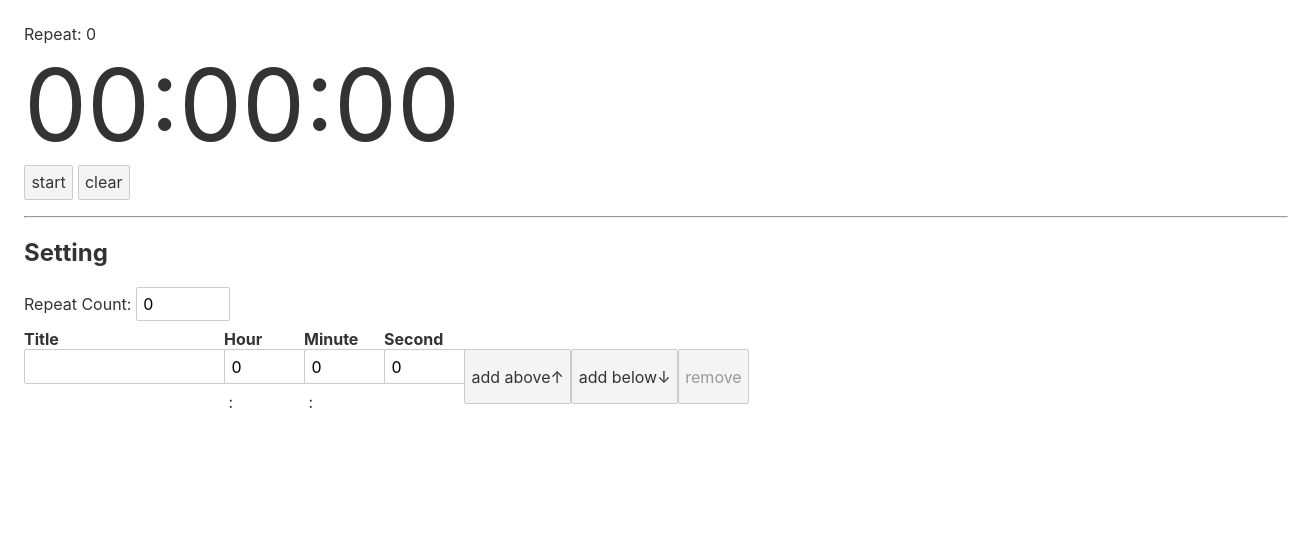
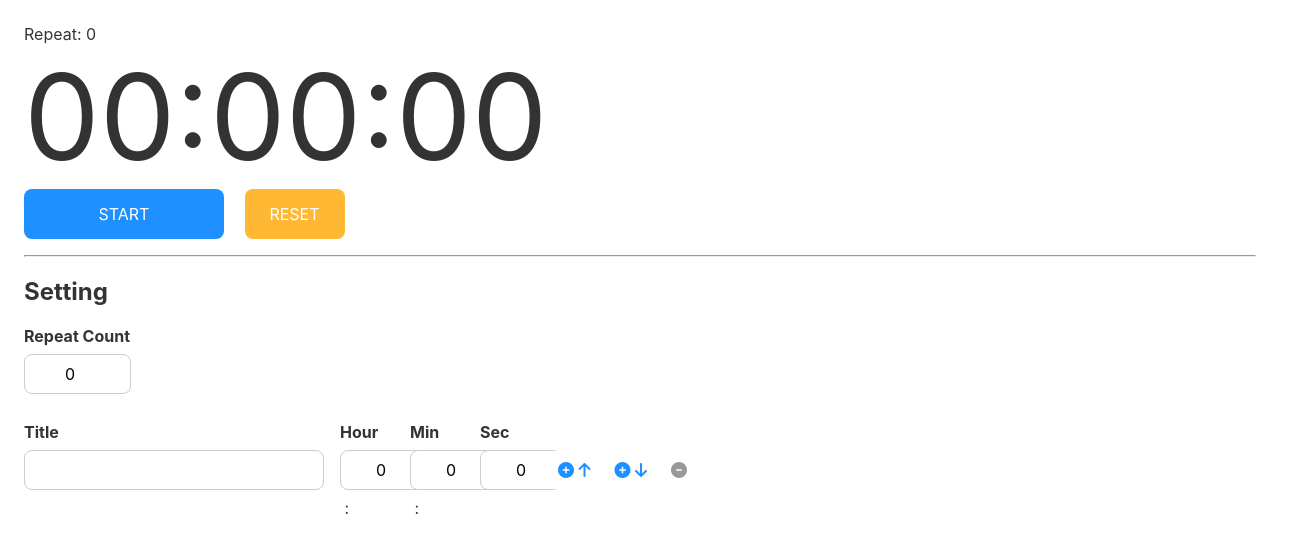
Before and after one commit to masakurapa/timer.masakurapa.com, a Svelte app: page / in a window 1280 px wide. Shown: the top 552 px of the page, 1304 px wide, since content can reach past the window. Built offline with nearby package versions, Linux system fonts and the light colour scheme.

Commit message:
見た目を少し修正

```diff
--- a/public/index.html
+++ b/public/index.html
@@ -9,6 +9,7 @@
 	<link rel='stylesheet' href='/global.css'>
 	<link rel='stylesheet' href='/build/bundle.css'>
 
+	<script src="https://kit.fontawesome.com/4e4a01a531.js"></script>
 	<script defer src='/build/bundle.js'></script>
 </head>
 
--- a/src/App.svelte
+++ b/src/App.svelte
@@ -1,20 +1,35 @@
+<main>
+    <div>Repeat: {repeatCount}</div>
+    <div class="title">{$timerSettings[index] !== undefined ? $timerSettings[index].title : ''}</div>
+    <div class="timer">{timerText}</div>
+
+    {#if !isTimerStarted}
+        <button
+            class="start-btn"
+            on:click="{start}"
+        >START</button>
+    {:else}
+        <button
+            class="stop-btn"
+            on:click="{stop}"
+        >STOP</button>
+    {/if}
+    <button
+        class="reset-btn"
+        on:click="{clear}"
+        disabled={isTimerStarted}
+    >RESET</button>
+
+    <hr>
+    <Setting {isTimerStarted}/>
+</main>
+
 <script>
-    // タイマーの設定オブジェクト
-    const timerObj = {
-        title: '',
-        time: 0,
-        hour: 0,
-        minute: 0,
-        second: 0,
-    };
+    import { repeat, timerSettings } from './store.js';
+    import Setting from './Setting.svelte';
 
-    // ループさせるタイマーのリスト
-    // デフォルトはは一個の空タイマーをセット
-    let timers = [Object.assign({}, timerObj)];
     // setInterval/clearIntervalするためのオブジェクトの保持
     let interval;
-    // 設定を繰り返す数
-    let repeat = 0;
     // 繰り返した数
     let repeatCount = 0;
     // タイマー設定の位置
@@ -26,19 +41,21 @@
 
     // reactive
     $: {
-        const t = timers[index];
+        const t = $timerSettings[index];
+        if (t !== undefined) {
             const baseTime = (t.hour * 60 * 60) + (t.minute * 60) + t.second - t.time;
             const h = Math.floor((baseTime) / (60 * 60));
             const m = Math.floor((baseTime - (h * 60 * 60)) / 60);
             const s = (baseTime - (h * 60 * 60) - (m * 60));
             timerText = `${h.toString().padStart(2, '0')}:${m.toString().padStart(2, '0')}:${s.toString().padStart(2, '0')}`;
         }
+    }
 
     // タイマーの開始
     const start = () => {
         isTimerStarted = true;
         interval = setInterval(() => {
-            const t = timers[index];
+            const t = $timerSettings[index];
             const baseTime = (t.hour * 60 * 60) + (t.minute * 60) + t.second;
 
             if (t.time + 1 > baseTime) {
@@ -46,17 +63,17 @@
                 return;
             }
 
-            timers[index].time = t.time + 1;
+            $timerSettings[index].time = t.time + 1;
         }, 1000);
     }
 
     // 次のタイマーに行くための処理
     const next = () => {
         // 一周したらループ数をカウントアップ
-        if (index + 1 === timers.length) {
+        if (index + 1 === $timerSettings.length) {
             // ただしループの上限に達してたらタイマーは止めて次のステップに進まない
-            if (repeatCount === repeat) {
-                stop();
+            if (repeatCount === parseInt($repeat, 10)) {
+                clear();
                 return;
             }
 
@@ -65,9 +82,9 @@
 
         // 次のタイマー設定に移動する
         // 自分のカウントアップ値はとりあえずクリア
-        timers[index].time = 0;
+        $timerSettings[index].time = 0;
         // タイマー設定の位置をずらす
-        index = index + 1 === timers.length ? 0 : index + 1;
+        index = index + 1 === $timerSettings.length ? 0 : index + 1;
     }
 
     // タイマーの一時停止
@@ -81,104 +98,88 @@
         stop();
         repeatCount = 0;
         index = 0;
-        timers.forEach(t => {
+        timerSettings.update(settings => {
+            settings.forEach(t => {
                 t.time = 0;
             });
-        timers = timers;
+            return settings;
+        });
     }
-
-    // 上に追加
-    const addAbove = (i) => {
-        timers.splice(i, 0, Object.assign({}, timerObj))
-        timers = timers;
-    };
-
-    // 下に追加
-    const addBelow = (i) => {
-        timers.splice(i + 1, 0, Object.assign({}, timerObj))
-        timers = timers;
-    };
-
-    // 指定行のタイマー設定を削除
-    const remove = (i) => {
-        timers.splice(i, 1)
-        timers = timers;
-    };
 </script>
-
-<main>
-    <div>Repeat: {repeatCount}</div>
-    <div class="title">{timers[index].title}</div>
-    <div class="timer">{timerText}</div>
-
-    {#if !isTimerStarted}
-        <button on:click="{start}">start</button>
-    {:else}
-        <button on:click="{stop}">stop</button>
-    {/if}
-    <button on:click="{clear}" disabled={isTimerStarted}>clear</button>
-
-    <hr>
-    <h2>Setting</h2>
-    <div>
-        Repeat Count: <input type="number" max="23" min="0" disabled={isTimerStarted} bind:value={repeat}>
-    </div>
-
-    <div class="setting">
-        <div class="head input-text">Title</div>
-        <div class="head input-number">Hour</div>
-        <div class="head input-number">Minute</div>
-        <div class="head input-number">Second</div>
-    </div>
-
-    {#each timers as obj, i}
-        <div class="setting">
-            <div class="input-text">
-                <input type="text" disabled={isTimerStarted} bind:value={obj.title}>
-            </div>
-            <div class="input-number">
-                <input type="number" max="99" min="0" disabled={isTimerStarted} bind:value={obj.hour}>&nbsp;:&nbsp;
-            </div>
-            <div class="input-number">
-                <input type="number" max="59" min="0" disabled={isTimerStarted} bind:value={obj.minute}>&nbsp;:&nbsp;
-            </div>
-            <div class="input-number">
-                <input type="number" max="59" min="0" disabled={isTimerStarted} bind:value={obj.second}>
-            </div>
-
-            <button disabled={isTimerStarted} on:click="{() => addAbove(i)}">add above↑</button>
-            <button disabled={isTimerStarted} on:click="{() => addBelow(i)}">add below↓</button>
-            <button
-                on:click="{() => remove(i)}"
-                disabled={isTimerStarted || timers.length === 1}
-            >remove</button>
-        </div>
-    {/each}
-</main>
 
 <style>
     main {
-        padding: 1em;
-        width: 100%;
+        padding: 16px 16px 52px 16px;
+
     }
 
     .title {
         font-size: 30px;
     }
     .timer {
-        font-size: 100px;
+        font-size: 120px;
     }
 
-    .setting {
-        display: flex;
+    /* ボタン系 */
+    button {
+        padding: 8px;
+        height: 40px;
+        border-radius: 8px;
+        border: none;
+        outline: none;
+        color: #FFFFFF;
     }
-    .head {
-        font-weight: bold;
+    button:disabled {
+        background-color: #999999;
     }
-    .input-text {
+
+    .start-btn {
         width: 200px;
+        height: 50px;
+        margin-right: 16px;
+        background-color: #1E90FF;
     }
-    .input-number {
-        width: 80px;
+    .start-btn:forcus {
+        background-color: #1872CC;
+    }
+    .start-btn:hover {
+        background-color: #1872CC;
+    }
+    .start-btn:not(:disabled):active {
+        margin-right: 8px;
+        background-color: #1872CC;
+    }
+
+    .stop-btn {
+        width: 200px;
+        height: 50px;
+        margin-right: 8px;
+        background-color: #DC143C;
+    }
+    .stop-btn:forcus {
+        background-color: #CC1237;
+    }
+    .stop-btn:hover {
+        background-color: #CC1237;
+    }
+    .stop-btn:not(:disabled):active {
+        margin-right: 8px;
+        background-color: #CC1237;
+    }
+
+    .reset-btn {
+        width: 100px;
+        height: 50px;
+        background-color: #FFB833;
+    }
+    .reset-btn:forcus {
+        background-color: #FFA500;
+    }
+    .reset-btn:not(:disabled):hover {
+        background-color: #FFA500;
+    }
+    .reset-btn:not(:disabled):active {
+        margin-right: 8px;
+        background-color: #FFA500;
     }
 </style>
--- /dev/null
+++ b/src/Setting.svelte
@@ -0,0 +1,256 @@
+<h2>Setting</h2>
+<div class="repeat-wrapper">
+    <div class="header">Repeat Count</div>
+    <div>
+        <input
+            type="number"
+            class="input-number"
+            bind:value={$repeat}
+            min="{NUMBER_MIN}"
+            max="{REPEAT_MAX}"
+            disabled={isTimerStarted}
+            on:change={(e) => onChangeRepeat(e.target.value)}
+        >
+    </div>
+</div>
+
+<div class="timer-wrapper header">
+    <div class="text-wrapper">Title</div>
+    <div class="number-wrapper">Hour</div>
+    <div class="number-wrapper">Min</div>
+    <div class="number-wrapper">Sec</div>
+</div>
+
+{#each $timerSettings as obj, i}
+    <div class="timer-wrapper">
+        <div class="text-wrapper">
+            <input
+                type="text"
+                class="input-text"
+                bind:value={obj.title}
+                disabled={isTimerStarted}
+            >
+        </div>
+        <div class="number-wrapper">
+            <input
+                type="number"
+                class="input-number"
+                bind:value={obj.hour}
+                min="{NUMBER_MIN}"
+                max="{HOUR_MAX}"
+                disabled={isTimerStarted}
+                on:change={(e) => onChangeHour(e.target.value, i)}
+            >&nbsp;:&nbsp;
+        </div>
+        <div class="number-wrapper">
+            <input
+                type="number"
+                class="input-number"
+                bind:value={obj.minute}
+                min="{NUMBER_MIN}"
+                max="{MINUTE_MAX}"
+                disabled={isTimerStarted}
+                on:change={(e) => onChangeMinute(e.target.value, i)}
+            >&nbsp;:&nbsp;
+        </div>
+        <div class="number-wrapper">
+            <input
+                type="number"
+                class="input-number"
+                bind:value={obj.second}
+                min="{NUMBER_MIN}"
+                max="{SECOND_MAX}"
+                disabled={isTimerStarted}
+                on:change={(e) => onChangeSecond(e.target.value, i)}
+            >
+        </div>
+
+        <button
+            class="add-above-btn"
+            disabled={isTimerStarted}
+            on:click="{() => addAbove(i)}"
+        ><i class="fas fa-plus-circle"></i> <i class="fas fa-arrow-up"></i></button>
+        <button
+            class="add-below-btn"
+            disabled={isTimerStarted}
+            on:click="{() => addBelow(i)}"
+        ><i class="fas fa-plus-circle"></i> <i class="fas fa-arrow-down"></i></button>
+        <button
+            class="remove-btn"
+            disabled={isTimerStarted || $timerSettings.length === 1}
+            on:click="{() => remove(i)}"
+        ><i class="fas fa-minus-circle"></i></button>
+    </div>
+{/each}
+
+<script>
+    import { onMount } from 'svelte';
+    import { repeat, timerSettings } from './store.js';
+
+    export let isTimerStarted = false;
+
+    // 数値エリアの最小値（今は全部同じだから共通にしておく
+    const NUMBER_MIN = 0;
+    // 繰り返し回数の最大値
+    const REPEAT_MAX = 100;
+    // タイマー(時)の最大値
+    const HOUR_MAX = 24;
+    // タイマー(分)の最大値
+    const MINUTE_MAX = 59;
+    // タイマー(秒)の最大値
+    const SECOND_MAX = 59;
+
+    // タイマーの設定オブジェクト
+    const timerObj = {
+        title: '',
+        time: 0,
+        hour: 0,
+        minute: 0,
+        second: 0,
+    };
+
+    // マウント時にデフォルト値として一個の空タイマーをセット
+    onMount(() => {
+        timerSettings.set([Object.assign({}, timerObj)]);
+    });
+
+    // 繰り返し回数のonChangeイベント
+    const onChangeRepeat = (val) => {
+        if (val.length === 0) {
+            repeat.set(NUMBER_MIN);
+            return;
+        }
+        const nval = parseInt(val, 10);
+        if (val < NUMBER_MIN) {
+            repeat.set(NUMBER_MIN);
+        } else if (val > HOUR_MAX) {
+            repeat.set(REPEAT_MAX);
+        } else {
+            repeat.set(val);
+        }
+    };
+
+    // タイマー(時)のonChangeイベント
+    const onChangeHour = (val, index) => {
+        setTime(val, index, 'hour', NUMBER_MIN, HOUR_MAX);
+    };
+
+    // タイマー(分)のonChangeイベント
+    const onChangeMinute = (val, index) => {
+        setTime(val, index, 'minute', NUMBER_MIN, MINUTE_MAX);
+    };
+
+    // タイマー(秒)のonChangeイベント
+    const onChangeSecond = (val, index) => {
+        setTime(val, index, 'second', NUMBER_MIN, SECOND_MAX);
+    };
+
+    // タイマーを設定
+    const setTime = (val, index, key, min, max) => {
+        if (typeof val === 'string' && val.length === 0) {
+            $timerSettings[index][key] = min;
+            return;
+        }
+        const nval = parseInt(val, 10);
+        if (val < min) {
+            $timerSettings[index][key] = min;
+        } else if (val > max) {
+            $timerSettings[index][key] = max;
+        } else {
+            $timerSettings[index][key] = val;
+        }
+    }
+
+    // 上に追加
+    const addAbove = (i) => {
+        timerSettings.update(settings => {
+            settings.splice(i, 0, Object.assign({}, timerObj));
+            return settings;
+        });
+    };
+
+    // 下に追加
+    const addBelow = (i) => {
+        timerSettings.update(settings => {
+            settings.splice(i + 1, 0, Object.assign({}, timerObj));
+            return settings;
+        });
+    };
+
+    // 指定行のタイマー設定を削除
+    const remove = (i) => {
+        timerSettings.update(settings => {
+            settings.splice(i, 1);
+            return settings;
+        });
+    };
+</script>
+
+<style>
+    /* 全体のレイアウト */
+    .repeat-wrapper {
+        margin-bottom: 20px;
+    }
+    .timer-wrapper {
+        display: flex;
+    }
+    .header {
+        font-weight: bold;
+        margin-bottom: 8px;
+    }
+    .text-wrapper {
+        width: 300px;
+        margin-right: 16px;
+    }
+    .number-wrapper {
+        width: 70px;
+    }
+
+    /* 入力フォーム系 */
+    input {
+        padding: 8px;
+        height: 40px;
+        border-radius: 8px;
+    }
+    input:focus {
+        outline: none;
+    }
+
+    .input-text {
+        width: 100%;
+    }
+    .input-number {
+        text-align: center;
+    }
+
+    /* ボタン系 */
+    button {
+        padding: 8px;
+        height: 40px;
+        border-radius: 8px;
+        background-color: #FFFFFF;
+        border: none;
+        outline: none;
+    }
+    button:forcus {
+        background-color: #FFFFFF;
+    }
+    button:disabled {
+        color: #999999;
+    }
+    button:not(:disabled):active {
+        background-color: #FFFFFF;
+    }
+
+    .add-above-btn {
+        margin-right: 8px;
+        color: #1E90FF;
+    }
+    .add-below-btn {
+        margin-right: 8px;
+        color: #1E90FF;
+    }
+    .remove-btn {
+        color: #DC143C;
+    }
+</style>
--- /dev/null
+++ b/src/store.js
@@ -0,0 +1,6 @@
+import { writable } from 'svelte/store';
+
+// 繰り返し回数
+export const repeat = writable(0);
+// タイマーの設定リスト
+export const timerSettings = writable([]);
```
Also changed, not shown: public/global.css (+0 -13 lines). Lines whose indentation alone changed are shown as unchanged.
